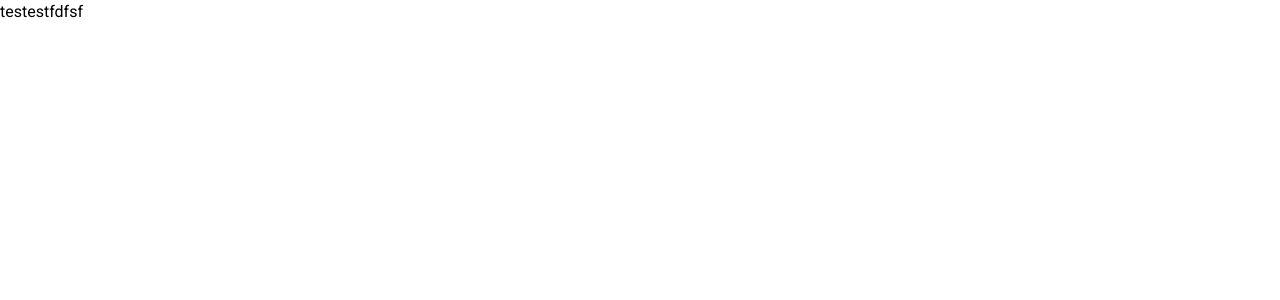
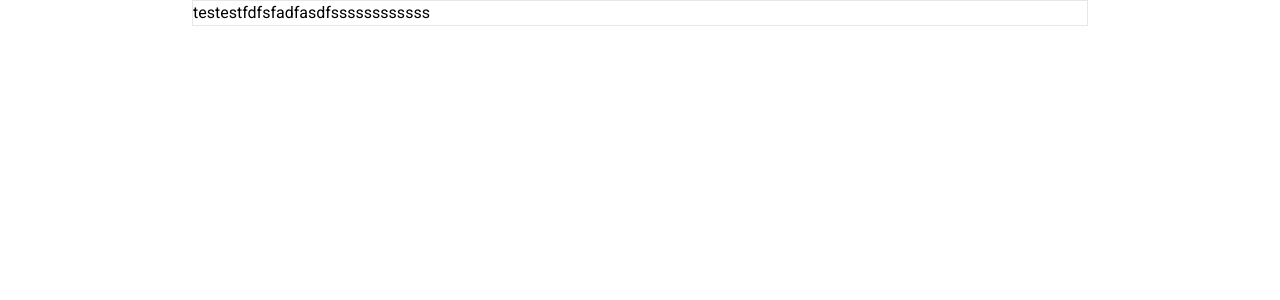
Before and after one commit to jadepeck/food-ordering-app, a Next.js app: page / in a window 1280 px wide. Shown: the top 300 px of the page. Built offline with nearby package versions, Linux system fonts and the light colour scheme.

Commit message:
so it begin

```diff
--- a/src/app/layout.js
+++ b/src/app/layout.js
@@ -11,7 +11,12 @@ export const metadata = {
 export default function RootLayout({ children }) {
   return (
     <html lang="en">
-      <body className={roboto.className}>{children}</body>
+      <body className={roboto.className}>
+        <main className="max-w-4xl mx-auto border">
+        {children}
+        </main>
+
+        </body>
     </html>
   )
 }
--- a/src/app/page.js
+++ b/src/app/page.js
@@ -1,7 +1,7 @@
 export default function Home() {
   return (
     <div>
-      testestfdfsf
+      testestfdfsfadfasdfssssssssssss
     </div>
   )
 }
```
